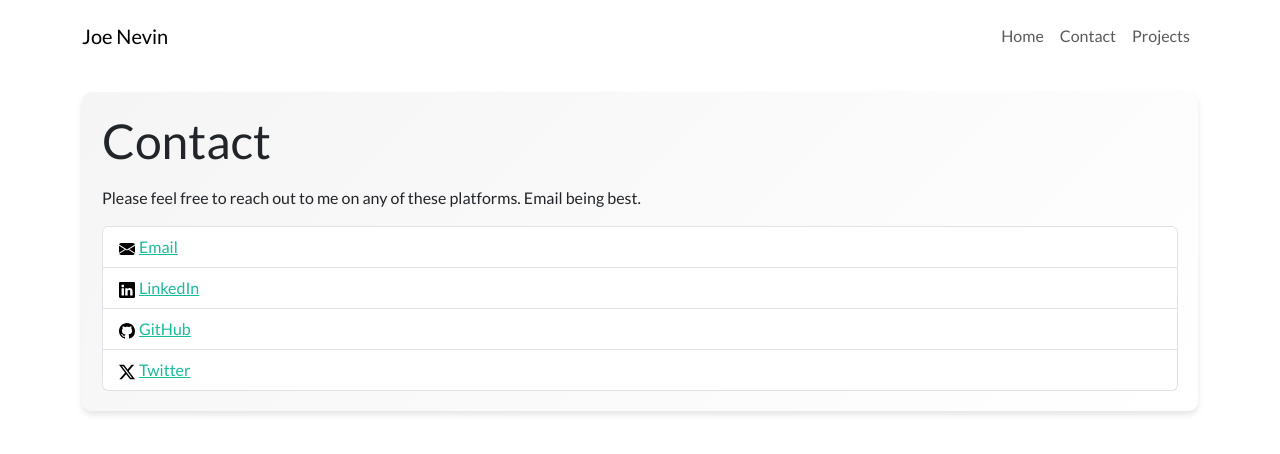
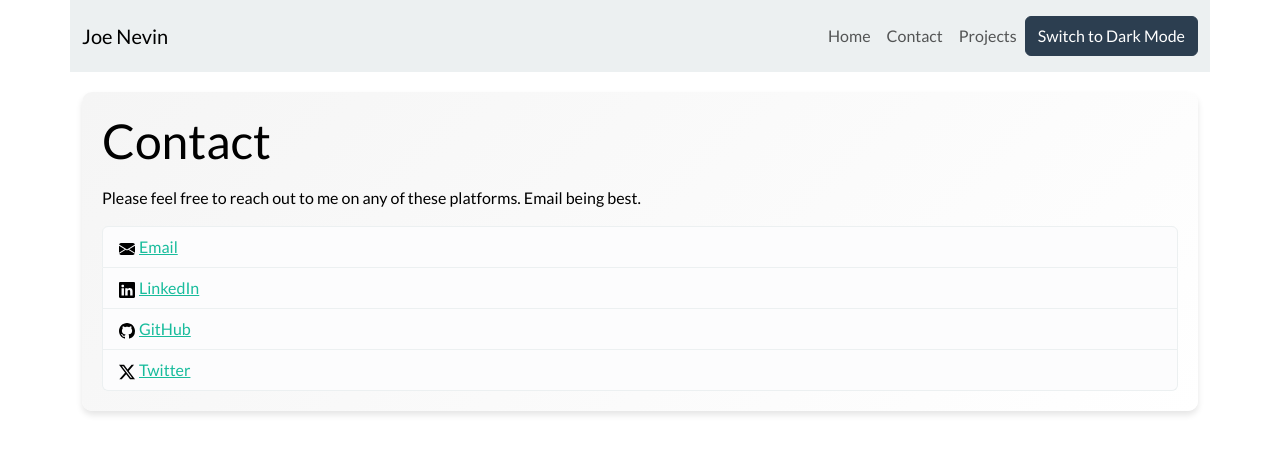
Before and after one commit to j0zsef/josephfnevin, a Next.js app: page /contact in a window 1280 px wide. Shown: the top 454 px of the page. Built offline with nearby package versions, Linux system fonts and the light colour scheme.

Commit message:
Initial start on dark mode.

```diff
--- a/src/app/contact/page.tsx
+++ b/src/app/contact/page.tsx
@@ -4,8 +4,12 @@ import {
   Linkedin, Github, TwitterX, EnvelopeFill,
 } from 'react-bootstrap-icons';
 import { ListGroup, ListGroupItem } from 'react-bootstrap';
+import { useContext } from 'react';
+import { ThemeContext } from '@/context/ThemeProvider';
 
 const Contact = () => {
+  const themeCtx = useContext(ThemeContext);
+
   return (
     <main>
       <section>
@@ -14,25 +18,25 @@ const Contact = () => {
           Please feel free to reach out to me on any of these platforms. Email being best.
         </p>
         <ListGroup>
-          <ListGroupItem>
+          <ListGroupItem variant={themeCtx?.theme}>
             <a href="mailto:josephfnevin@gmail.com">
               <EnvelopeFill />
               <span>Email</span>
             </a>
           </ListGroupItem>
-          <ListGroupItem>
+          <ListGroupItem variant={themeCtx?.theme}>
             <a href="https://www.linkedin.com/in/joseph-nevin-2a0b56113/">
               <Linkedin />
               <span>LinkedIn</span>
             </a>
           </ListGroupItem>
-          <ListGroupItem>
+          <ListGroupItem variant={themeCtx?.theme}>
             <a href="https://github.com/j0zsef">
               <Github />
               <span>GitHub</span>
             </a>
           </ListGroupItem>
-          <ListGroupItem>
+          <ListGroupItem variant={themeCtx?.theme}>
             <a href="https://x.com/JozsefNevin">
               <TwitterX />
               <span>Twitter</span>
--- a/src/app/globals.css
+++ b/src/app/globals.css
@@ -1,22 +1,58 @@
 @import '~bootstrap/dist/css/bootstrap.min.css';
 @import "~bootswatch/dist/flatly/bootstrap.min.css";
 
+:root {
+    --background-gradient: linear-gradient(135deg, whitesmoke, white);
+    --section-bg: var(--background-gradient);
+    --article-bg: var(--background-gradient);
+    --text-color: black;
+    --hover-bg: whitesmoke;
+    --pre-bg: whitesmoke;
+    --shadow-color: rgba(0, 0, 0, 0.1);
+}
+
+[data-theme="dark"] {
+    --background-gradient: linear-gradient(135deg, #333, #444);
+    --section-bg: var(--background-gradient);
+    --article-bg: var(--background-gradient);
+    --text-color: white;
+    --hover-bg: #555;
+    --pre-bg: #333;
+    --shadow-color: rgba(0, 0, 0, 0.5);
+}
+
+body {
+    color: var(--text-color);
+}
+
 section {
+    background: var(--section-bg);
+    box-shadow: 0 0.25rem 0.375rem var(--shadow-color);
     margin: 1.25rem auto;
     padding: 1.25rem;
-    background: linear-gradient(135deg, whitesmoke, white);
     border-radius: 0.625rem;
-    box-shadow: 0 0.25rem 0.375rem rgba(0, 0, 0, 0.1);
     transition: transform 0.3s ease, box-shadow 0.3s ease;
 }
 
 article {
+    background: var(--article-bg);
+    box-shadow: 0 0.25rem 0.375rem var(--shadow-color);
     margin: 1.25rem auto;
     padding: 1.25rem;
     border-radius: 0.5rem;
-    background: linear-gradient(135deg, whitesmoke, white);
-    box-shadow: 0 0.25rem 0.375rem rgba(0, 0, 0, 0.1);
     transition: transform 0.2s ease, box-shadow 0.2s ease;
+}
+
+pre {
+    background: var(--pre-bg);
+    box-shadow: 0 0.25rem 0.375rem var(--shadow-color);
+    border-radius: 0.5rem;
+    padding: 0.625rem;
+}
+
+.list-group-item:hover {
+    background: var(--hover-bg);
+    transition: background 0.3s ease;
 }
 
 h1 {
@@ -30,18 +66,6 @@ img {
     display: block;
 }
 
-pre {
-    background: whitesmoke;
-    border-radius: 0.5rem;
-    box-shadow: 0 0.25rem 0.375rem rgba(0, 0, 0, 0.1);
-    padding: 0.625rem;
-}
-
-.list-group-item:hover {
-    background: whitesmoke;
-    transition: background 0.3s ease;
-}
-
 .bi {
     height: 1rem;
     width: 1rem;
--- a/src/app/layout.tsx
+++ b/src/app/layout.tsx
@@ -2,6 +2,7 @@ import './globals.css';
 
 import type { Metadata } from 'next';
 import Navigation from '@/components/Navigation';
+import { ThemeProvider } from '@/context/ThemeProvider';
 import { Container, Row } from 'react-bootstrap';
 
 export const metadata: Metadata = {
@@ -17,6 +18,7 @@ const RootLayout = ({
   return (
     <html lang="en">
       <body>
+        <ThemeProvider>
           <Container className="root-container">
             <Row>
               <Navigation />
@@ -25,6 +27,7 @@ const RootLayout = ({
               {children}
             </Row>
           </Container>
+        </ThemeProvider>
       </body>
     </html>
   );
--- a/src/app/projects/page.tsx
+++ b/src/app/projects/page.tsx
@@ -25,11 +25,11 @@ const Projects = () => {
             const filePath = path.join(directoryPath, fileName);
             const fileStats = fs.statSync(filePath);
             return (
-              <ListGroupItem key={slug} className="project-item">
+              <ListGroupItem key={slug}>
                 <span className="project-date">
                   {`[${fileStats.birthtime.toLocaleDateString()}] `}
                 </span>
-                <Link href={`/projects/${slug}`} className="project-title">
+                <Link href={`/projects/${slug}`}>
                   {humanize(slug)}
                 </Link>
               </ListGroupItem>
--- a/src/components/Navigation.tsx
+++ b/src/components/Navigation.tsx
@@ -1,16 +1,22 @@
 'use client';
 
 import { Navbar, Container, Nav } from 'react-bootstrap';
+import { ThemeContext } from '@/context/ThemeProvider';
+import { useContext } from 'react';
+import Theme from './Theme';
 
 const Navigation = () => {
+  const themeCtx = useContext(ThemeContext);
+
   return (
-    <Navbar>
+    <Navbar bg={themeCtx?.theme} data-bs-theme={themeCtx?.theme}>
       <Container>
         <Navbar.Brand href="/">Joe Nevin</Navbar.Brand>
         <Nav>
           <Nav.Link href="/">Home</Nav.Link>
           <Nav.Link href="/contact">Contact</Nav.Link>
           <Nav.Link href="/projects">Projects</Nav.Link>
+          <Theme />
         </Nav>
       </Container>
     </Navbar>
--- /dev/null
+++ b/src/components/Theme.tsx
@@ -0,0 +1,22 @@
+'use client';
+
+import { Button } from 'react-bootstrap';
+import { useContext } from 'react';
+import { ThemeContext } from '@/context/ThemeProvider';
+
+const ThemeToggle = () => {
+  const themeCtx = useContext(ThemeContext);
+  const onThemeToggle = () => {
+    themeCtx?.setTheme((current) => {
+      return current === 'dark' ? 'light' : 'dark';
+    });
+  };
+
+  return (
+    <Button onClick={() => onThemeToggle()}>
+      {themeCtx?.theme === 'dark' ? 'Switch to Light Mode' : 'Switch to Dark Mode'}
+    </Button>
+  );
+};
+
+export default ThemeToggle;
--- /dev/null
+++ b/src/context/ThemeProvider.tsx
@@ -0,0 +1,32 @@
+'use client';
+
+import {
+  createContext,
+  SetStateAction,
+  useState,
+  Dispatch,
+  ReactNode, useEffect,
+} from 'react';
+
+interface ThemeContextType {
+    theme: string;
+    setTheme: Dispatch<SetStateAction<string>>;
+}
+
+const ThemeContext = createContext<ThemeContextType | undefined>(undefined);
+
+const ThemeProvider = ({ children }: { children: ReactNode }) => {
+  const [theme, setTheme] = useState<string>('light');
+
+  useEffect(() => {
+    document.documentElement.setAttribute('data-theme', theme);
+  }, [theme]);
+
+  return (
+    <ThemeContext.Provider value={{ theme, setTheme }}>
+      {children}
+    </ThemeContext.Provider>
+  );
+};
+
+export { ThemeContext, ThemeProvider };
```
Lines whose indentation alone changed are shown as unchanged.
